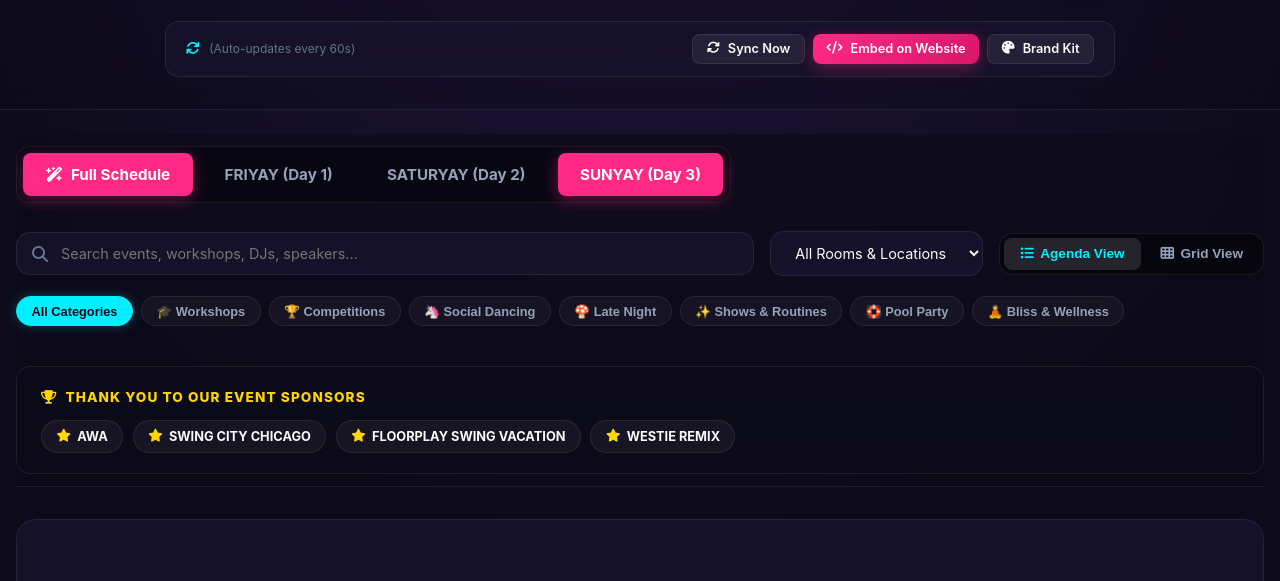
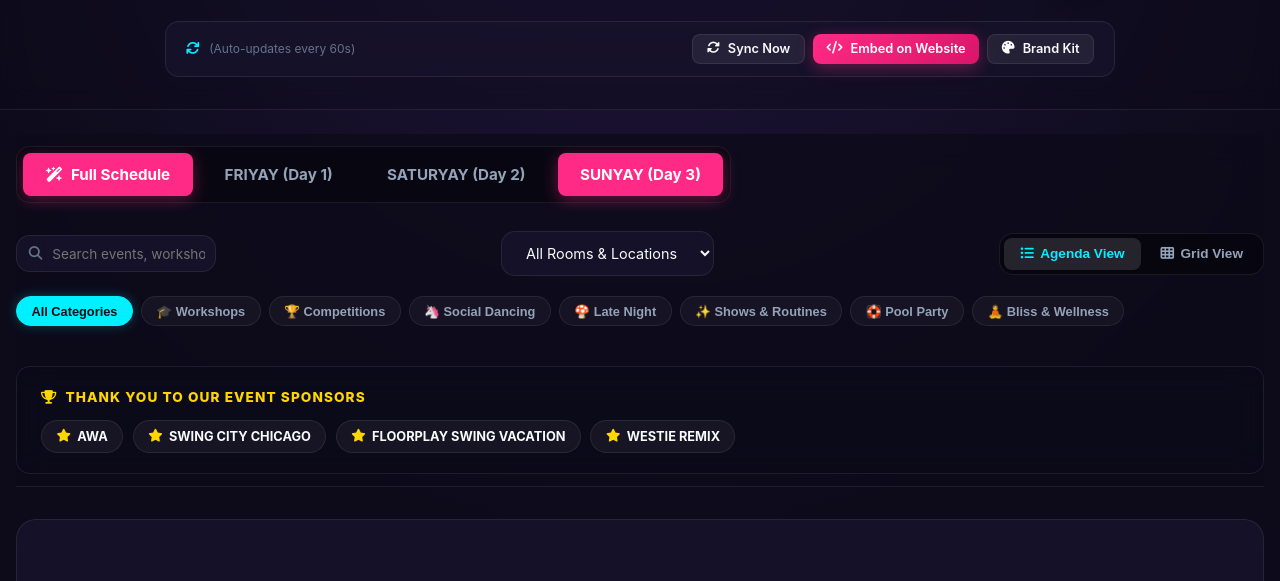
Before and after one commit to MeechSoul/Event-Schedule-Deployment, a plain HTML site: page index.html in a window 1280 px wide. Shown: the part 180-761 px from the top of the page. Drawn offline with Linux system fonts and the light colour scheme; no server answers.

Commit message:
Save session state: Revert to 200px search bar baseline and save link_me workspace rule

```diff
--- a/style.css
+++ b/style.css
@@ -389,27 +389,30 @@ body {
 
 .search-box {
   position: relative;
-  flex: 1 1 300px;
+  flex: 0 0 200px;
+  width: 200px;
+  max-width: 200px;
   display: flex;
   align-items: center;
 }
 
 .search-icon {
   position: absolute;
-  left: 1rem;
+  left: 0.8rem;
+  font-size: 0.85rem;
   color: var(--text-dim);
   pointer-events: none;
 }
 
 .search-box input {
-  width: 100%;
-  padding: 0.75rem 2.5rem 0.75rem 2.75rem;
+  width: 200px;
+  padding: 0.6rem 0.6rem 0.6rem 2.2rem;
   background: var(--card-bg);
   border: 1px solid var(--card-border);
   border-radius: var(--radius-md);
   color: var(--text-main);
   font-family: var(--font-body);
-  font-size: 0.9rem;
+  font-size: 0.85rem;
   outline: none;
   transition: var(--transition-fast);
 }
```
Also changed, not shown: 1 other file.
